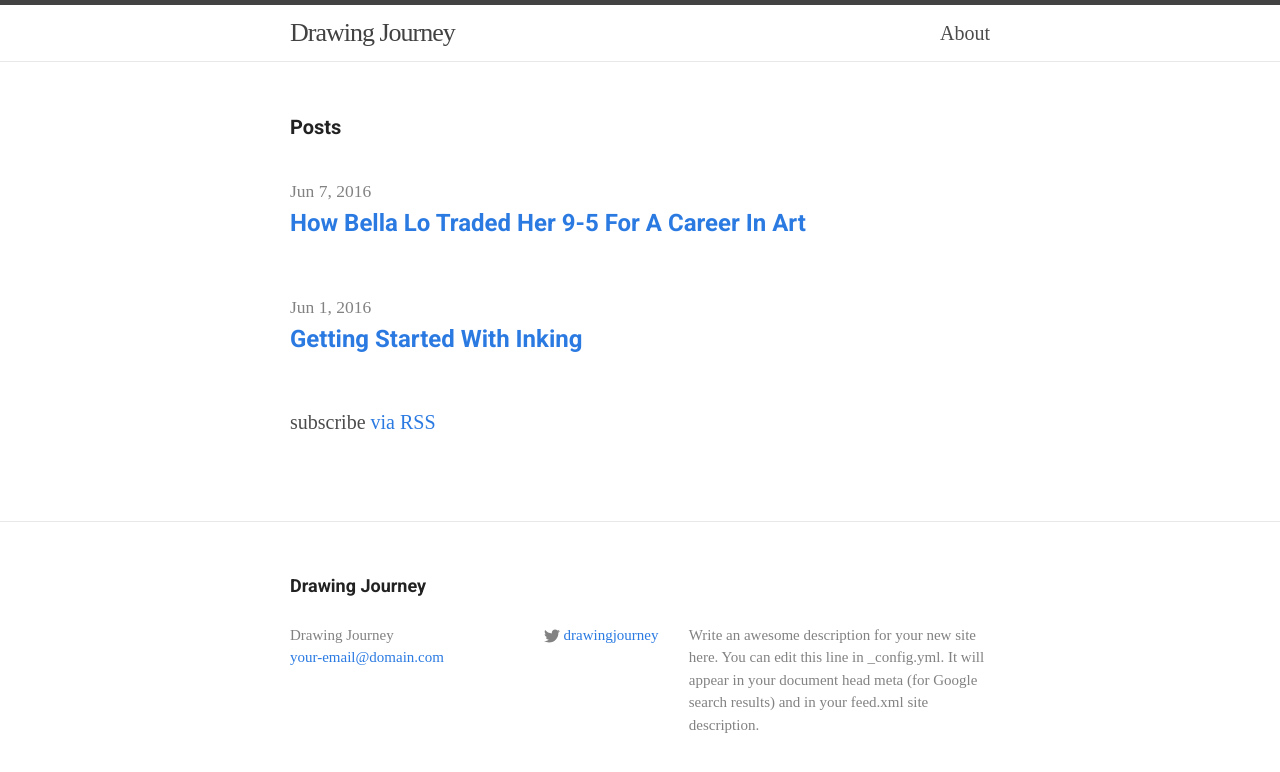
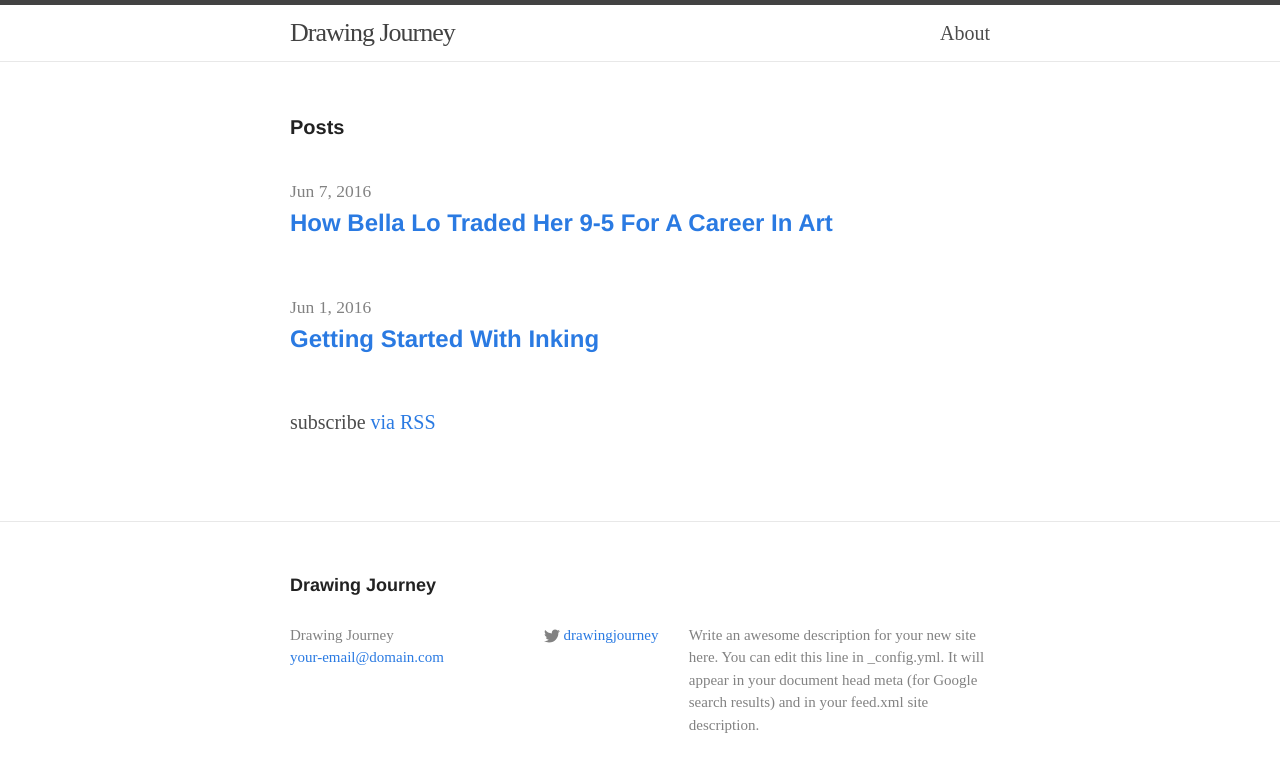
Before and after one commit to drawingjourney/drawingjourney.github.io, a Jekyll site: the page built from index.html, in a window 1280 px wide. Shown: the top 772 px of the page. Built offline with Jekyll 4.4.1, drawn with Linux system fonts in a browser that asks for light colours.

Commit message:
Remove Roboto

```diff
--- a/_includes/head.html
+++ b/_includes/head.html
@@ -8,7 +8,7 @@
 
     <link rel="stylesheet" href="{{ "/css/main.css" | prepend: site.baseurl }}">
     <link
-    href='https://fonts.googleapis.com/css?family=PT+Sans:400,400i,700|Roboto:700' rel='stylesheet' type='text/css'>
+    href='https://fonts.googleapis.com/css?family=PT+Sans:400,400i,700' rel='stylesheet' type='text/css'>
     <link rel="canonical" href="{{ page.url | replace:'index.html','' | prepend: site.baseurl | prepend: site.url }}">
     {% include analytics.html %}
 </head>
--- a/_sass/_base.scss
+++ b/_sass/_base.scss
@@ -89,7 +89,7 @@
  * Headings
  */
 h1, h2, h3, h4, h5, h6 {
-    font-family: Roboto, Arial, sans-serif;
+    font-family: 'Helvetica Neue', Helvetica, Arial, sans-serif;
     color: rgb(34, 34, 34);
     font-weight: 700;
 }
```
